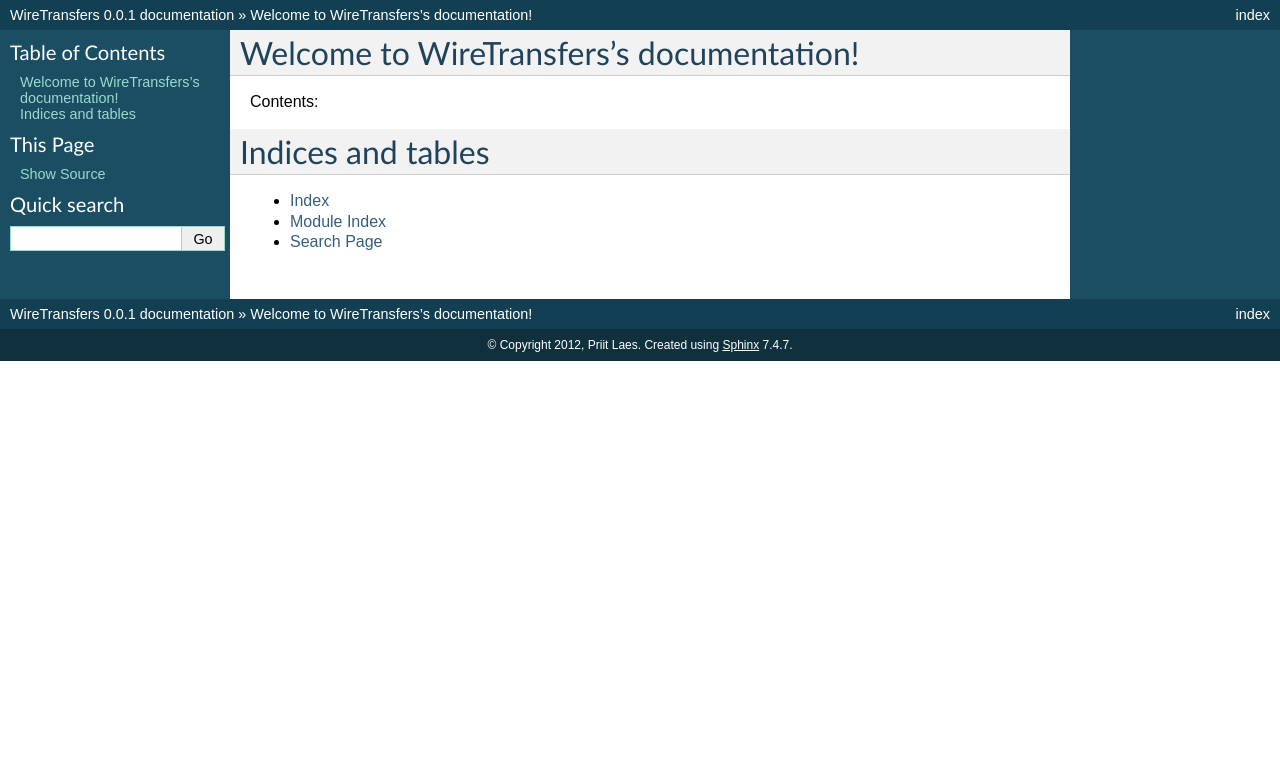
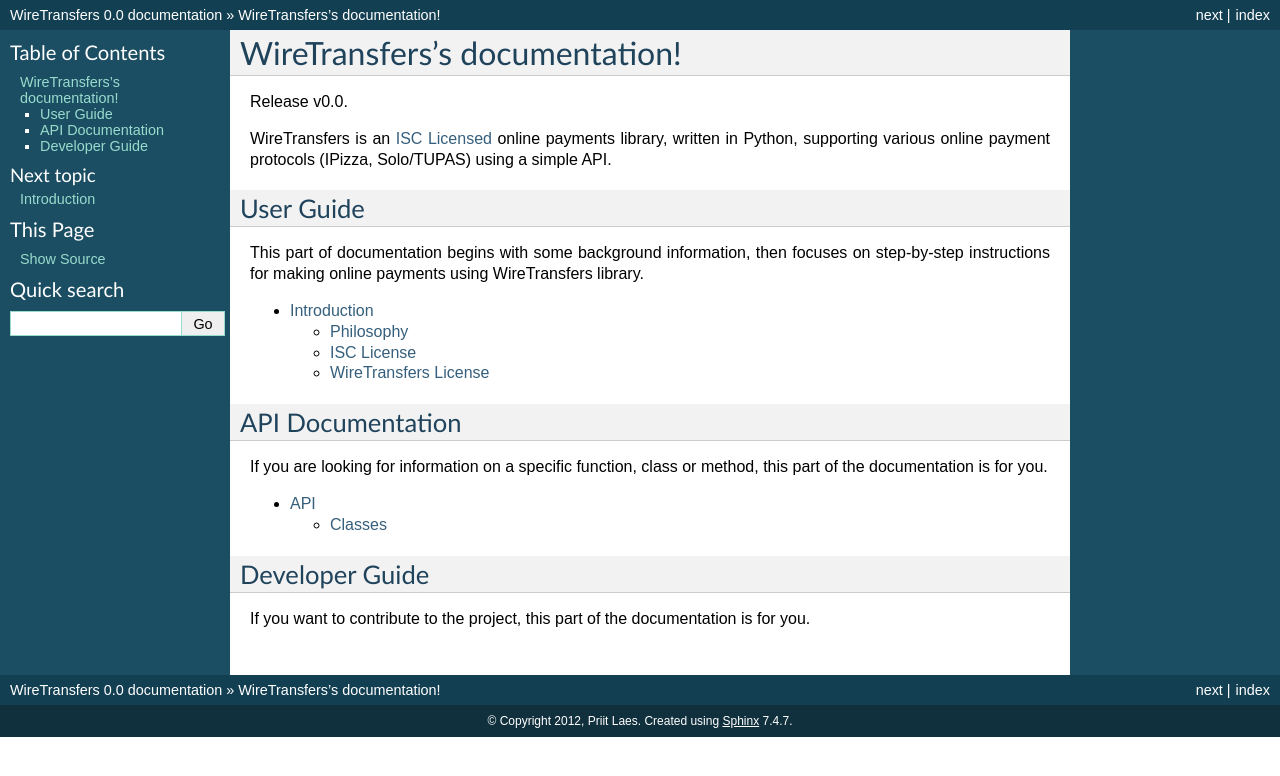
Before and after one commit to plaes/wirexfers, a Sphinx documentation site: the page built from docs/index.rst, in a window 1280 px wide. Shown: the top 776 px of the page. Built offline with Sphinx 7.4.7, drawn with Linux system fonts in a browser that asks for light colours.

Commit message:
Customizations, added intro and API section

```diff
--- a/docs/conf.py
+++ b/docs/conf.py
@@ -16,7 +16,10 @@
 # If extensions (or modules to document with autodoc) are in another directory,
 # add these directories to sys.path here. If the directory is relative to the
 # documentation root, use os.path.abspath to make it absolute, like shown here.
-#sys.path.insert(0, os.path.abspath('.'))
+
+sys.path.insert(0, os.path.abspath('..'))
+import wiretransfers
+from wiretransfers import __version__
 
 # -- General configuration -----------------------------------------------------
 
@@ -48,9 +51,9 @@
 # built documents.
 #
 # The short X.Y version.
-version = '0.0.1'
+version = __version__
 # The full version, including alpha/beta/rc tags.
-release = '0.0.1'
+release = version
 
 # The language for content autogenerated by Sphinx. Refer to documentation
 # for a list of supported languages.
--- a/docs/index.rst
+++ b/docs/index.rst
@@ -3,19 +3,41 @@
    You can adapt this file completely to your liking, but it should at least
    contain the root `toctree` directive.
 
-Welcome to WireTransfers's documentation!
-=========================================
+WireTransfers's documentation!
+==============================
 
-Contents:
+Release v\ |version|.
+
+WireTransfers is an :ref:`ISC Licensed <isc>`  online payments library,
+written in Python, supporting various online payment protocols (IPizza,
+Solo/TUPAS) using a simple API.
+
+User Guide
+----------
+
+This part of documentation begins with some background information, then
+focuses on step-by-step instructions for making online payments using
+WireTransfers library.
 
 .. toctree::
    :maxdepth: 2
 
+   user/intro
+
+API Documentation
+-----------------
+
+If you are looking for information on a specific function, class or method,
+this part of the documentation is for you.
+
+.. toctree::
+   :maxdepth: 2
+
+   api
 
 
-Indices and tables
-==================
+Developer Guide
+---------------
 
-* :ref:`genindex`
-* :ref:`modindex`
-* :ref:`search`
+If you want to contribute to the project, this part of the documentation is
+for you.
```
Also changed, not shown: docs/api.rst (added, +19 -0 lines), docs/user/intro.rst (added, +33 -0 lines).
